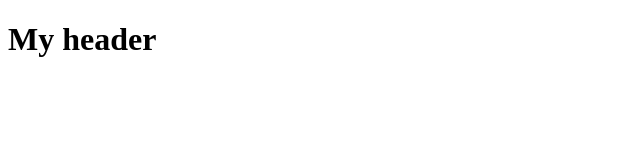
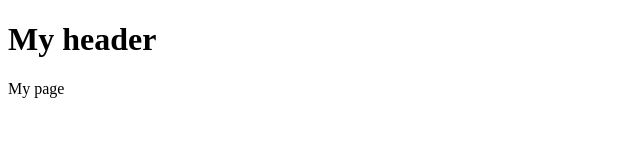
Before and after one commit to IlyaLive/test-git-2, a plain HTML site: page index.html in a window 1280 px wide. Shown: the full height of the page, 0-640 px from the left. Drawn offline with Linux system fonts and the light colour scheme.

Commit message:
develod main page

```diff
--- a/index.html
+++ b/index.html
@@ -9,6 +9,9 @@
     <header>
         <h1>My header</h1>
     </header>
+    <main>
+        <span>My page</span>
+    </main>
     <script src="index.js"></script>
 </body>
 </html>
```
